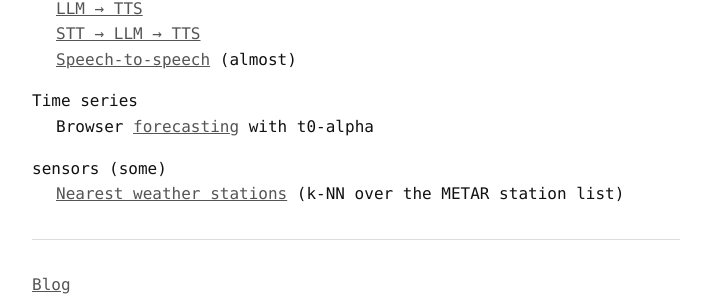
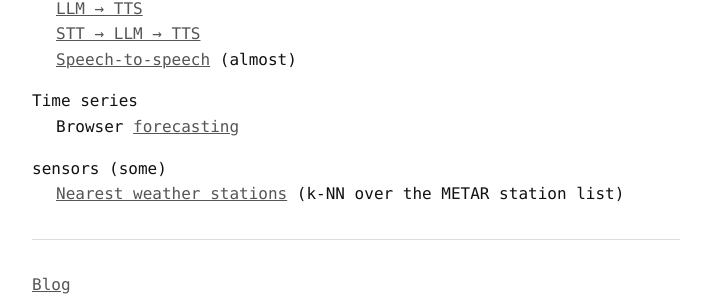
Before and after one commit to idle-intelligence/trucs.ai, a Jekyll site: the page built from index.md, in a window 1280 px wide. Shown: the part 522-822 px from the top of the page, without its empty margins (284-995 px from the left). Built offline with Jekyll 4.4.1, drawn with Linux system fonts in a browser that asks for light colours.

Commit message:
home: drop t0-alpha from the forecasting link
Co-Authored-By: Claude Opus 5.5 <noreply@anthropic.com>
Claude-Session: https://claude.ai/code/session_01YE8zWPj6CDJ731QyKBXwTs

```diff
--- a/index.md
+++ b/index.md
@@ -27,7 +27,7 @@ This is a collection of experiments and ideas, mainly around running <s>AI</s> s
   <dd><a href="/sts/">Speech-to-speech</a> (almost)</dd>
 
   <dt>Time series</dt>
-  <dd>Browser <a href="/t0/">forecasting</a> with t0-alpha</dd>
+  <dd>Browser <a href="/t0/">forecasting</a></dd>
 
   <dt>sensors (some)</dt>
   <dd><a href="/knn-weather/">Nearest weather stations</a> (k-NN over the METAR station list)</dd>
```
